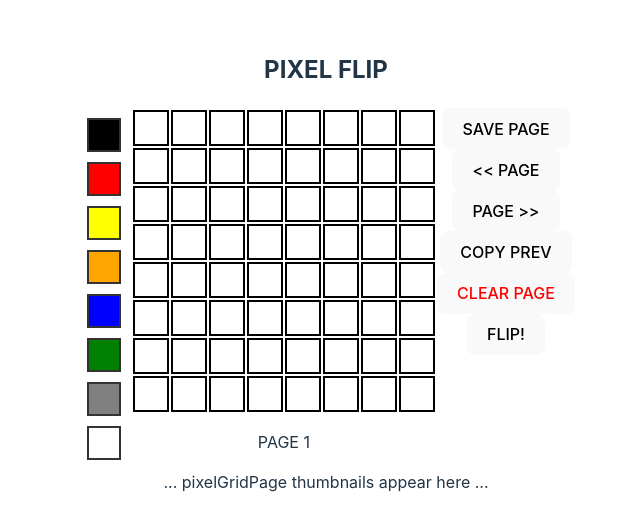
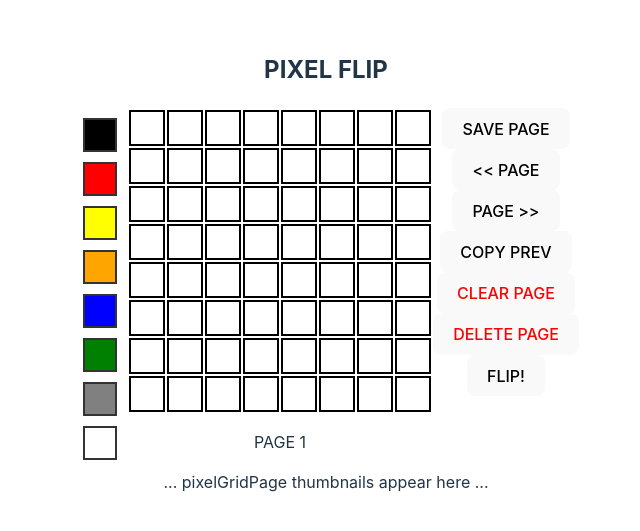
Before and after one commit to flacodan/pixelFlip, a React (Vite) app: page / in a window 1280 px wide. Shown: the part 137-668 px from the top of the page, without its empty margins (314-954 px from the left). Built offline with nearby package versions, Linux system fonts and the light colour scheme; no server answers.

Commit message:
Fix bug that broke Delete

```diff
--- a/server.js
+++ b/server.js
@@ -36,7 +36,6 @@ app.get('/loadGridPage', (req, res) => {
 app.put('/saveGrid', (req, res) => {
     // If the user is on a 'new' page (just loaded app or clicked 'next' to non-existing page) 'put' to the api
     let gridToSave = req.body;
-    console.log("server.js saveGrid grid is: " + gridToSave);
     db[0] = [...gridToSave];
     res.status(200).send(db);
 })
--- a/src/Grid.jsx
+++ b/src/Grid.jsx
@@ -13,6 +13,7 @@ export default function Grid( { selectedColor: selectedColor, onPixelClick } ) {
         }
     }
 
+    // TODO: dynamically genereate tr/td sets based on grid size - but low priority for now
     return (
         <>
             <table onClick={handlePixelClick}>
--- a/src/GridButtons.jsx
+++ b/src/GridButtons.jsx
@@ -1,34 +1,55 @@
-export default function GridButtons ({ pixelGrid, onSave, onClear }) {
-
-    const emptyGrid = [
-            '#ffffff','#ffffff','#ffffff','#ffffff','#ffffff','#ffffff','#ffffff','#ffffff',
-            '#ffffff','#ffffff','#ffffff','#ffffff','#ffffff','#ffffff','#ffffff','#ffffff',
-            '#ffffff','#ffffff','#ffffff','#ffffff','#ffffff','#ffffff','#ffffff','#ffffff',
-            '#ffffff','#ffffff','#ffffff','#ffffff','#ffffff','#ffffff','#ffffff','#ffffff',
-            '#ffffff','#ffffff','#ffffff','#ffffff','#ffffff','#ffffff','#ffffff','#ffffff',
-            '#ffffff','#ffffff','#ffffff','#ffffff','#ffffff','#ffffff','#ffffff','#ffffff',
-            '#ffffff','#ffffff','#ffffff','#ffffff','#ffffff','#ffffff','#ffffff','#ffffff',
-            '#ffffff','#ffffff','#ffffff','#ffffff','#ffffff','#ffffff','#ffffff','#ffffff'
-    ];
+export default function GridButtons ({ pixelGrid, onSave, onDelete }) {
 
     const handleSave = () => {
+        // current grid sent to the db[currentPage] on server.js as an array pushed onto the array of existing arrays. PUT
         console.log("In GridButtons, grid to save is: " + pixelGrid);
         onSave(pixelGrid);
     }
 
+    const handlePrevPg = () => {
+        // trigger 'Save' and then LOAD db[currentPage - 1] if it exists PUT GET
+        // Remember to set currentArray appropriately
+    }
+
+    const handleNextPg = () => {
+        // trigger 'Save' and then LOAD db[currentPage + 1] if it exists PUT GET or if next does not exist PUT POST
+        // Remember to set currentArray appropriately
+    }
+
+    const handleCopy = () => {
+        // (if db[currPg-1] exists) LOADs previous pg w/o changing currentPage# GET
+    }
+
     const handleClear = () => {
-        onClear(0);
+        // Sending the 0th array to be cleared until multiple arrays are implemented
+        // 'Clear' will replace all the color values in the grid with the 'emptyGrid' array
+        //onClear(0);
     }
+
+    const handleDelete = () => {
+        // Sending the 0th array to be deleted until multiple arrays are implemented
+        // 'Delete' will remove the currentArray and if index currentArray!=0 will move to index  currentArray-1
+        // If indexCurrArray=0 && db length>1 we move to currentArray+1
+        // Else we must be on the first and only pixelGrid array, so we just replace the current grid with a blank
+        // Remember to set currentArray appropriately
+        onDelete(0);
+    }
+
+    const handleFlip = () => {
+        // Loads db[0] pause 200ms, LOAD db[1], etc, looping to db.length
+    }
+
 
     return (
         <>
             <div className="buttonDiv">
                 <div><button onClick={handleSave}>SAVE PAGE</button></div>
-                <div><button>&lt;&lt; PAGE</button></div>
-                <div><button>PAGE &gt;&gt;</button></div>
-                <div><button>COPY PREV</button></div>
+                <div><button onClick={handlePrevPg}>&lt;&lt; PAGE</button></div>
+                <div><button onClick={handleNextPg}>PAGE &gt;&gt;</button></div>
+                <div><button onClick={handleCopy}>COPY PREV</button></div>
                 <div><button onClick={handleClear} style={{color: 'red'}}>CLEAR PAGE</button></div>
-                <div><button>FLIP!</button></div>
+                <div><button onClick={handleDelete} style={{color: 'red'}}>DELETE PAGE</button></div>
+                <div><button onClick={handleFlip}>FLIP!</button></div>
             </div>
         </>
     )
--- a/src/GridController.jsx
+++ b/src/GridController.jsx
@@ -7,7 +7,7 @@ import ColorPalette from "./ColorPalette";
 export default function GridController() {
 
     const [selectedColor, setSelectedColor] = useState('transparent');
-    const [pixelGrid, setPixelGrid] = useState([]); // pixelGrid is an array of colors, length 64
+    const [pixelGrid, setPixelGrid] = useState([]); // pixelGrid is an array of colors, length 64 ( for 8 x 8 table )
 
     useEffect(() => {
         axios.get('/loadGridPage')
@@ -25,7 +25,6 @@ export default function GridController() {
     const handlePixelClick = (pixel) => {
         if(pixel && selectedColor) {
             let tempArray = [...pixelGrid];
-            console.log("Current pixelGrid: " + tempArray);
             pixel.style.backgroundColor = selectedColor;
             tempArray.splice(+pixel.id, 1, selectedColor);
             setPixelGrid(tempArray);
@@ -56,7 +55,6 @@ export default function GridController() {
         let response = await axios.delete('/deleteGrid/$indexToDelete');
         //Now either load the next or previous grid page, or if there are no more pages, create an empty page
         loadGridPage(response.data);
-        console.log("Response is: " + response.data);
     }
 
     return (
@@ -69,7 +67,7 @@ export default function GridController() {
                     <Grid selectedColor={selectedColor} onPixelClick={handlePixelClick}/>
                 </div>
                 <div>
-                    <GridButtons pixelGrid={pixelGrid} onSave={saveGridToDb} onClear={deleteGrid} />
+                    <GridButtons pixelGrid={pixelGrid} onSave={saveGridToDb} onDelete={deleteGrid} />
                 </div>
             </div>
                 <div id="footerDiv">
```
